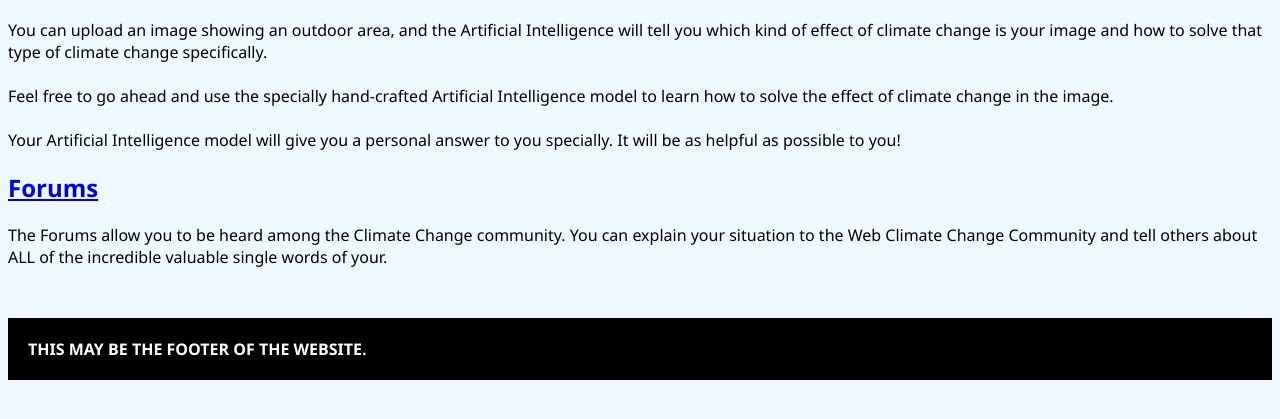
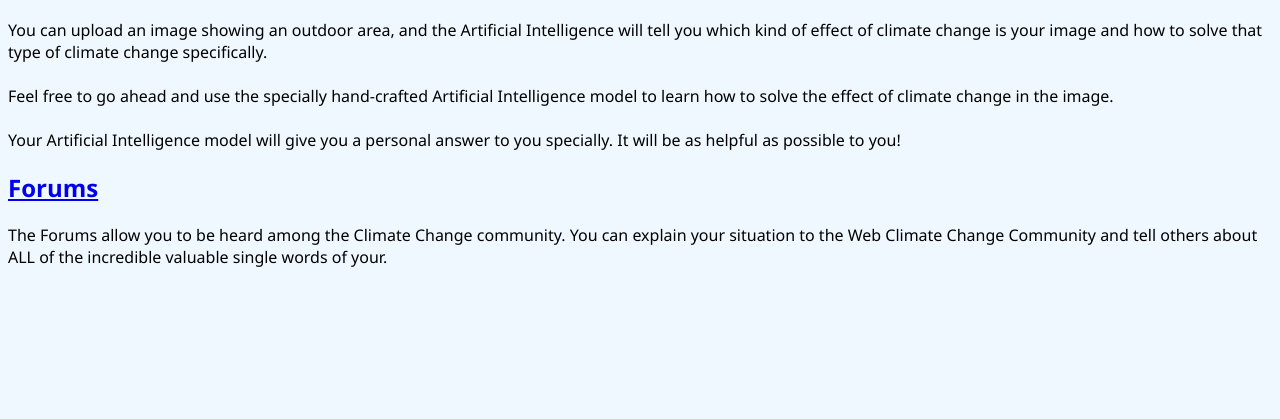
Before and after one commit to Sandushki/climateChange, a Flask app: page / in a window 1280 px wide. Shown: the part 354-773 px from the top of the page. Run offline with Flask 3, Linux system fonts and the light colour scheme.

Commit message:
remove unfinished parts

```diff
--- a/templates/index.html
+++ b/templates/index.html
@@ -25,7 +25,4 @@
         The Forums allow you to be heard among the Climate Change community. You can explain your situation to the Web Climate Change Community and tell others about ALL of the incredible valuable single words of your.
     </p>
 </body>
-<footer style="margin-top: 50px; background-color: black; padding: 20px;">
-    <strong style="color: white;">THIS MAY BE THE FOOTER OF THE WEBSITE.</strong>
-</footer>
 </html>
```
